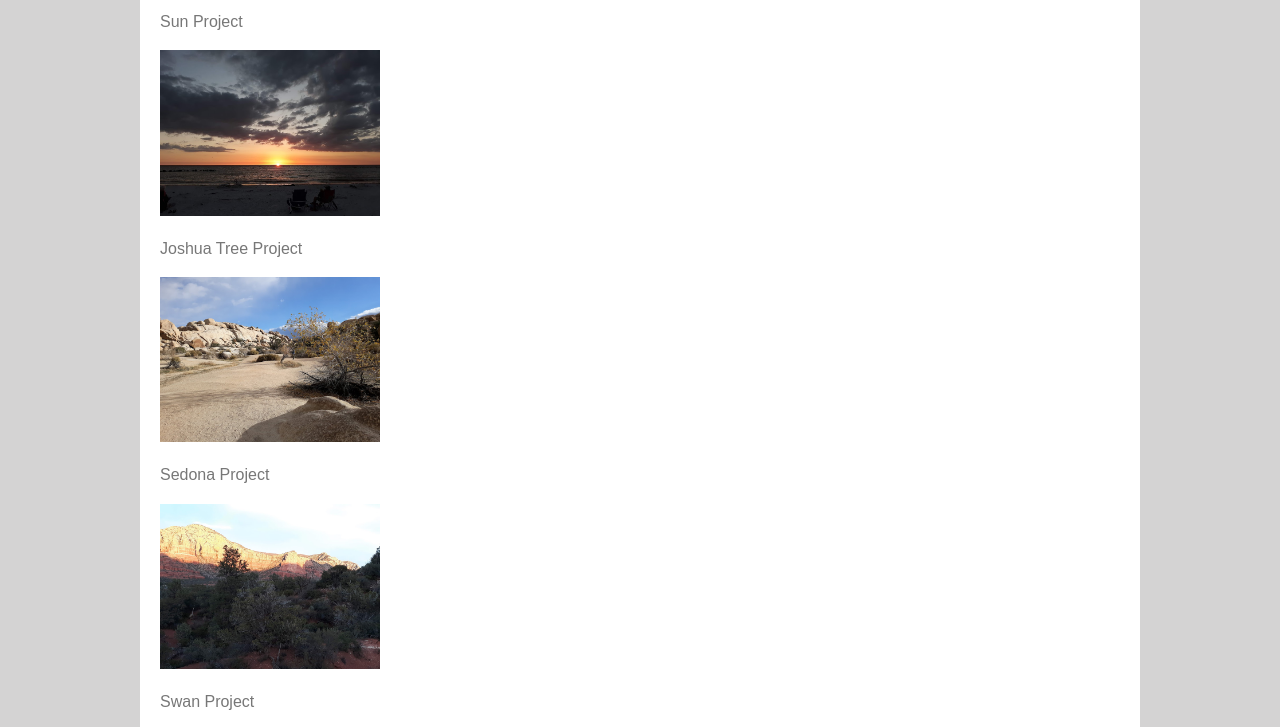
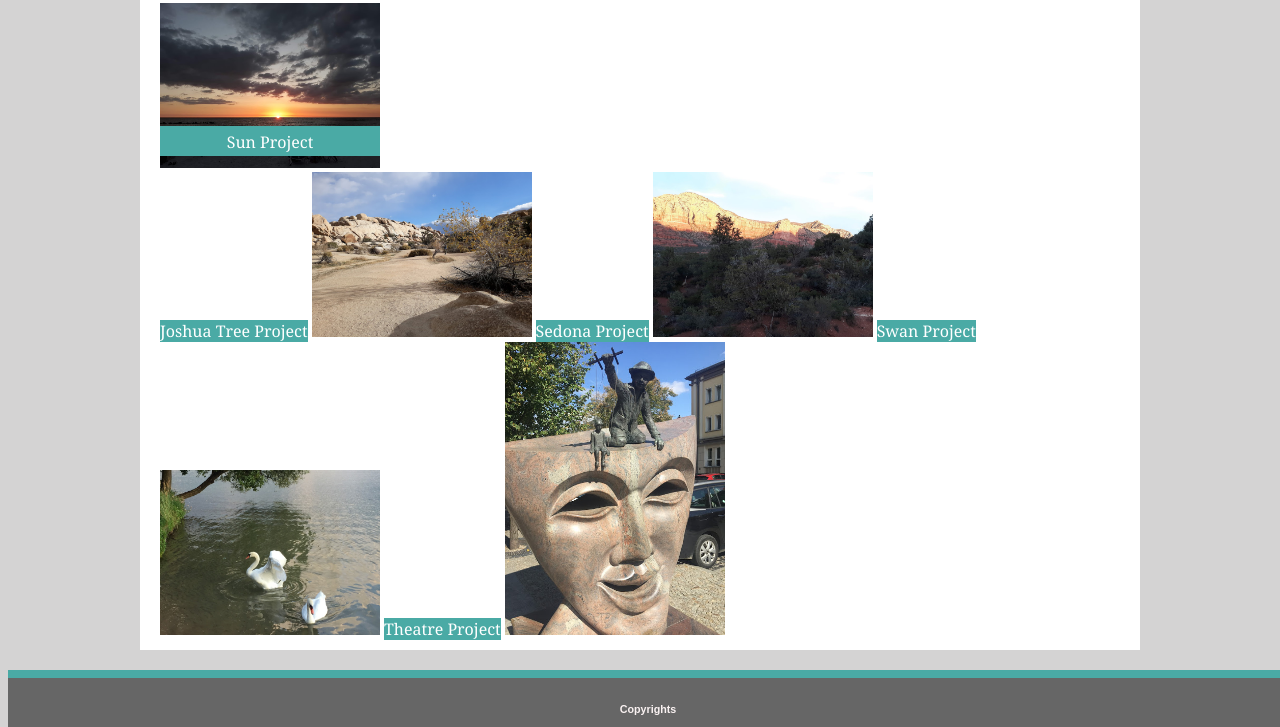
Before and after one commit to marysia83/my-first-portfolio, a plain HTML site: page portfolio.html in a window 1280 px wide. Shown: the part 201-928 px from the top of the page. After the commit the page ends 859 px from the top, so only its background shows below. Drawn offline with Linux system fonts and the light colour scheme.

Commit message:
Finished the steps for portoflio projects

```diff
--- a/assets/css/style.css
+++ b/assets/css/style.css
@@ -14,7 +14,6 @@ h6 {
 
 ul.navigation {
     list-style: none;
-    color: #777777;
     float: right;
     margin-right: 150px;
     margin-top: 27px;
@@ -23,11 +22,12 @@ ul.navigation {
 ul.navigation li {
     padding: 0 15px;
     font-family: Arial, Helvetica, sans-serif;
+    color: #777777;
     font-size: 18px;
     display: inline-block;
 }
 
-h1, h3 {
+h1, h3, {
     font-family: Georgia, 'Times New Roman', Times, serif;
 }
 
@@ -40,10 +40,10 @@ input {
     width: 950px;
 }
 
-a:link, a:visited {
+/* a:link, a:visited {
     color: #777777;
     font-family: Arial, Helvetica, sans-serif;
-}
+} */
 
 img {
     width: 220px;
@@ -100,6 +100,26 @@ img {
     margin-right: 15px;
 }
 
+.projects {
+    color: #ffffff;
+    background-color: #4aaaa5;
+    font-family: Georgia, 'Times New Roman', Times, serif;
+} /* img width is 220px */
+
+.content-wrapper {
+    width: 220px;
+    position: relative;
+}
+.text-wrapper {
+    position: absolute;
+    left: 0;
+    top: 123px;
+    width: 220px;
+    height: 25px;
+    text-align: center;
+    padding-top: 5px;
+}
+
 #message {
     height: 100px;
 }
--- a/portfolio.html
+++ b/portfolio.html
@@ -23,15 +23,22 @@
         </div><!--end of header-->
         <div class="content">
                 <h1 class="teal">Portfolio</h1>
-                <p class="projects">Sun Project</p>
+
+            <div class="content-wrapper">
                 <img src="assets/images/sun-project.jpg">
-                <p class ="projects">Joshua Tree Project</p>
+                <a class="projects text-wrapper" href="#" style="text-decoration:none">Sun Project</a>
+            </div>
+
+                <a class ="projects" href="#" style="text-decoration:none">Joshua Tree Project</a>
                 <img src="assets/images/joshua-tree-project.jpg">
-                <p class="projects">Sedona Project</p>
+
+                <a class="projects" href="#" style="text-decoration:none">Sedona Project</a>
                 <img src="assets/images/sedona-project.jpg">
-                <p class="projects">Swan Project</p>
+
+                <a class="projects" href="#" style="text-decoration:none">Swan Project</a>
                 <img src="assets/images/swan-project.JPG">
-                <p class="projects">Theatre Project</p>
+
+                <a class="projects" href="#" style="text-decoration:none">Theatre Project</a>
                 <img src="assets/images/theatre-project.JPG">
         </div>
             <div class="footer">
```
Also changed, not shown: index.html (+1 -1 lines).
